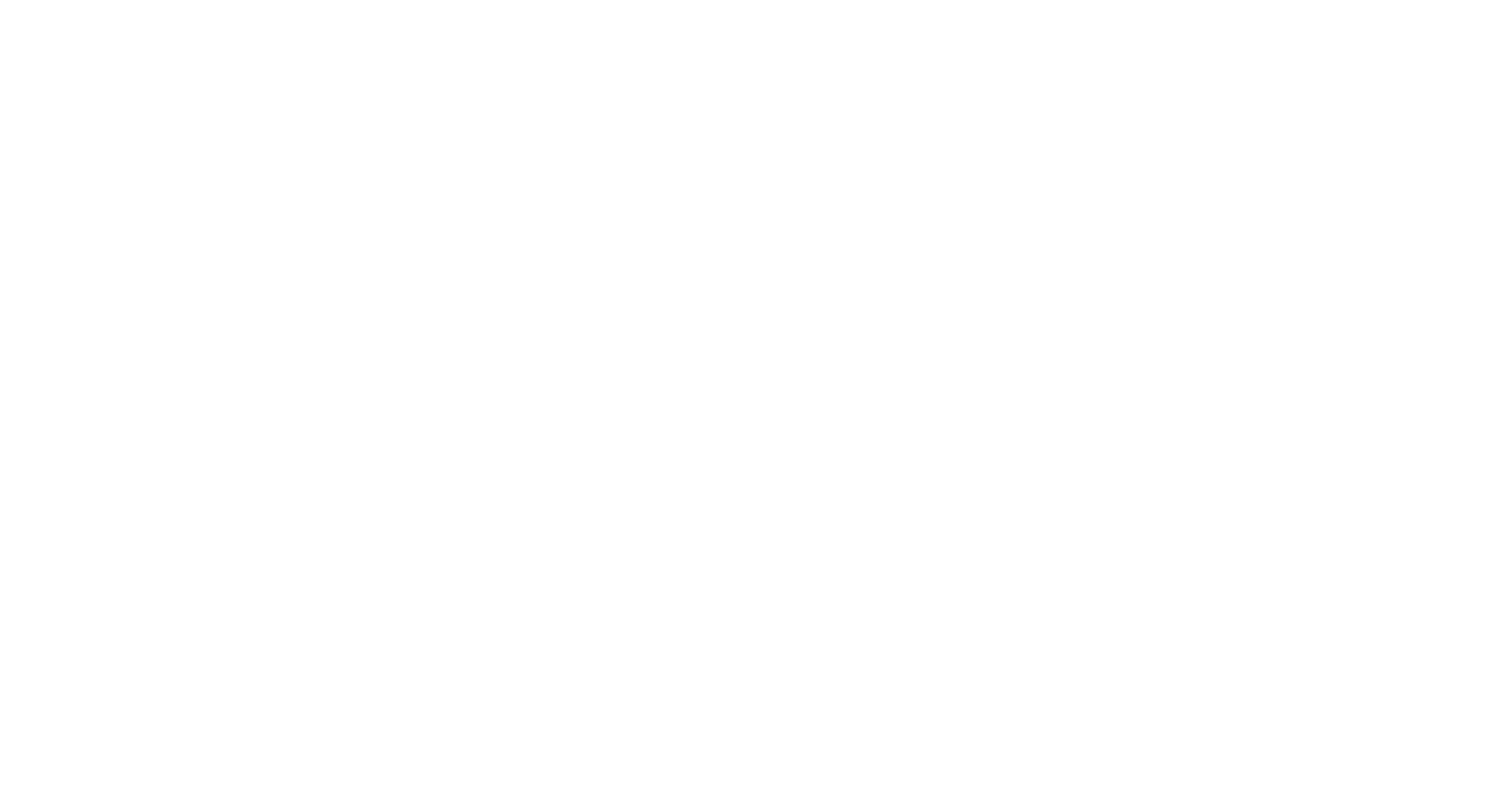
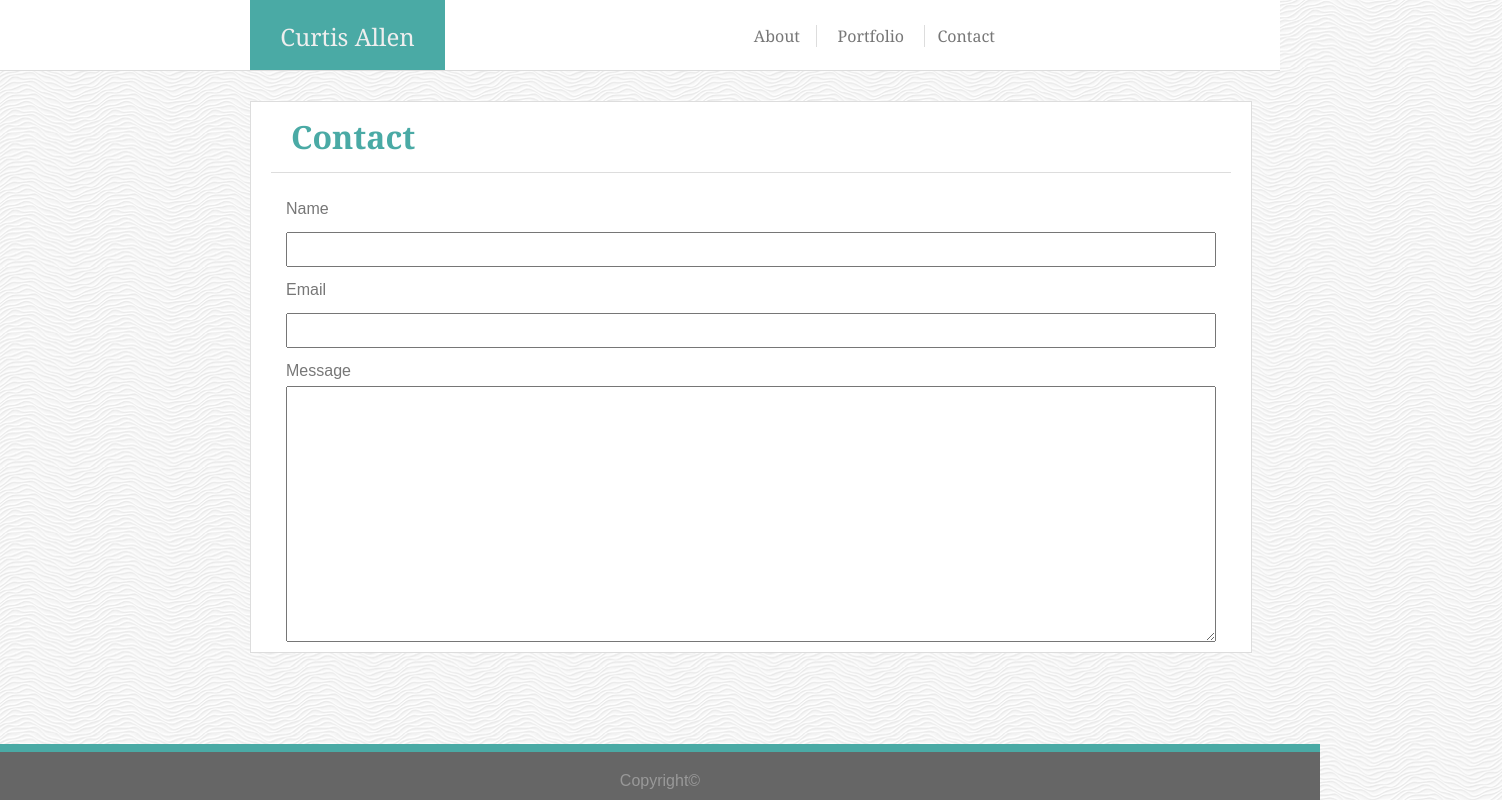
Before and after one commit to dbroncosfan1133/Basic-Portfolio, a plain HTML site: page contact.html in a window 1280 px wide. Shown: the whole page, 1502 px wide, since content can reach past the window. Drawn offline with Linux system fonts and the light colour scheme.

Commit message:
portfolio and contact html/css add

```diff
--- /dev/null
+++ b/assets/css/contact.css
@@ -0,0 +1,19 @@
+input {
+    width: 100%;
+    padding: 8px 15px;
+    margin: 8px 0;
+    box-sizing: border-box;
+    font-family: 'Arial', 'Helvetica Neue', Helvetica, sans-serif;
+}
+
+form {
+    margin-left: 15px;
+    margin-right: 15px;
+    font-family: 'Arial', 'Helvetica Neue', Helvetica, sans-serif;
+}
+
+textarea#styled {
+    width: 924px;
+    height: 250px;
+    font-family: 'Arial', 'Helvetica Neue', Helvetica, sans-serif;
+}
--- a/assets/css/main.css
+++ b/assets/css/main.css
@@ -8,6 +8,10 @@ body {
 .header {
     border-bottom: 1px solid #dddddd;
     background-color: #ffffff;
+}
+
+header {
+    padding-top: 10px;
 }
 
 .name {
@@ -31,27 +35,27 @@ a {
 }
 
 #about {
-    position: fixed;
-    right: 475px;
+    position: absolute;
+    right: 460px;
     top: 25px;
     padding-right: 20px;
-    border-right: 1px solid #dddddd;
 }
 
 #portfolio {
-    position: fixed;
+    position: absolute;
     top: 25px;
-    right: 375px;
+    right: 355px;
     padding-left: 20px;
     padding-right: 20px;
+    border-right: 1px solid #dddddd;
+    border-left: 1px solid #dddddd;
 }
 
 #contact {
-    position: fixed;
+    position: absolute;
     top: 25px;
-    right: 300px;
+    right: 285px;
     padding-left: 20px;
-    border-left: 1px solid #dddddd;
 }
 
 h1 {
@@ -98,7 +102,7 @@ footer {
     left: 0;
     bottom: 0;
     background-color: #666666;
-    border-top: 7px solid #4aaaa5;
+    border-top: 8px solid #4aaaa5;
     font-family: 'Arial', 'Helvetica Neue', Helvetica, sans-serif;
     color: #999999;
     width: 100%;
--- /dev/null
+++ b/assets/css/portfolio.css
@@ -0,0 +1,6 @@
+img {
+    width: 300px;
+    height: 300px;
+    padding-left: 20px;
+    padding-bottom: 30px;
+}
--- a/contact.html
+++ b/contact.html
@@ -0,0 +1,44 @@
+<!DOCTYPE html>
+<html lang="en-us">
+  <head>
+    <meta charset="UTF-8">
+    <link rel="stylesheet" type="text/css" href="assets/css/main.css">
+    <link rel="stylesheet" type="text/css" href="assets/css/contact.css">
+    <title>My Portfolio</title>
+  </head>
+
+  <body>
+    <div class="header">
+      <section id="about">
+        <a href="index.html">About</a>
+      </section>
+      <section id="portfolio">
+        <a href="portfolio.html">Portfolio</a>
+      </section>
+      <section id="contact">
+        <a href="contact.html">Contact</a>
+      </section>
+      <div class="name">
+          <header>Curtis Allen</header>
+
+      </div>
+    </div>
+    <div class="wrapper">
+        <div id="content">
+            <h1>Contact</h1>
+            <form>Name<br>
+                <input type="text" name="name">
+            </form>
+            <form>Email<br>
+                <input type="text" name="email">
+            </form>
+            <form>Message<br>
+                <textarea name="message" id="styled"></textarea>
+            </form>
+        </div>
+    </div>
+    <footer>
+        Copyright&copy;
+    </footer>
+  </body>
+</html>
```
Also changed, not shown: index.html (+1 -3 lines), portfolio.html (+40 -0 lines).
